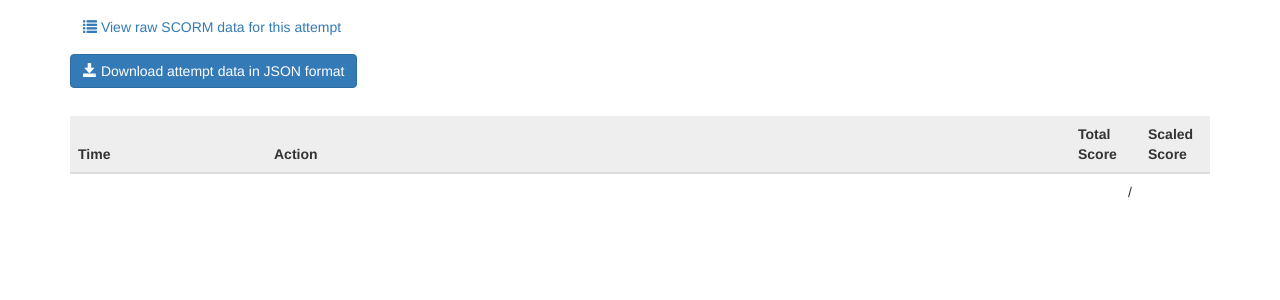
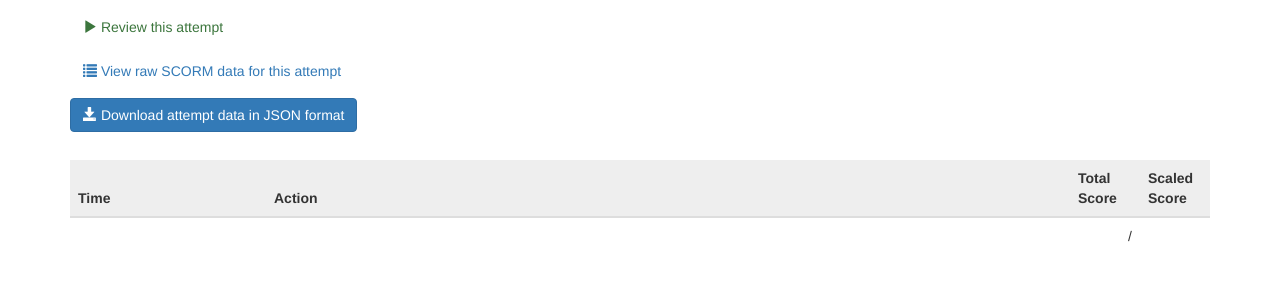
Before and after one commit to numbas/numbas-lti-provider, a Django app: template numbas_lti/templates/numbas_lti/management/attempt_timeline.html in a window 1280 px wide. Shown: the part 190-490 px from the top of the page. Run offline with Django 3.2, Linux system fonts and the light colour scheme; the template is opened without the code that fills it, so the values that code supplies are empty; some libraries are stand-ins or nearby versions.

Commit message:
add "review this attempt" link to timeline and SCORM listing
fixes #83

```diff
--- a/numbas_lti/templates/numbas_lti/management/attempt_scorm_listing.html
+++ b/numbas_lti/templates/numbas_lti/management/attempt_scorm_listing.html
@@ -10,6 +10,8 @@
 {%endblock stylesheets %}
 
 {% block attempt_content %}
+
+<p><a class="btn btn-link" target="review_attempt" href="{% url 'run_attempt' attempt.pk %}"><span class="text-success"><span class="glyphicon glyphicon-play"></span> {% trans "Review this attempt" %}</span></a></p>
 
 <p><a class="btn btn-link" href="{% url 'attempt_timeline' attempt.pk %}"><span class="glyphicon glyphicon-list"></span> {% trans "View activity timeline for this attempt" %}</a></p>
 
--- a/numbas_lti/templates/numbas_lti/management/attempt_timeline.html
+++ b/numbas_lti/templates/numbas_lti/management/attempt_timeline.html
@@ -10,6 +10,8 @@
 {%endblock stylesheets %}
 
 {% block attempt_content %}
+
+<p><a class="btn btn-link" target="review_attempt" href="{% url 'run_attempt' attempt.pk %}"><span class="text-success"><span class="glyphicon glyphicon-play"></span> {% trans "Review this attempt" %}</span></a></p>
 
 <p><a class="btn btn-link" href="{% url 'attempt_scorm_listing' attempt.pk %}"><span class="glyphicon glyphicon-list"></span> {% trans "View raw SCORM data for this attempt" %}</a></p>
 
```
